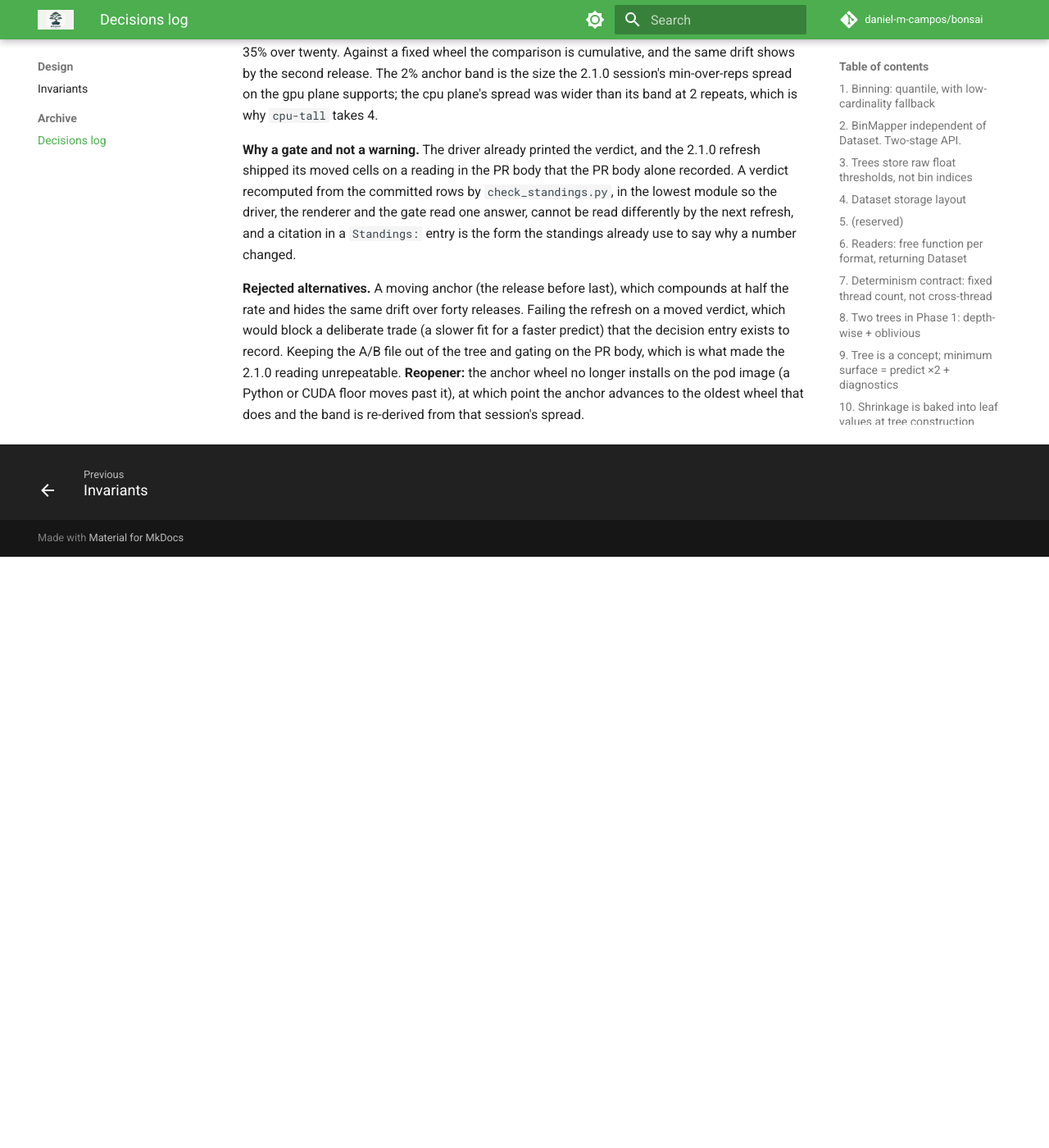
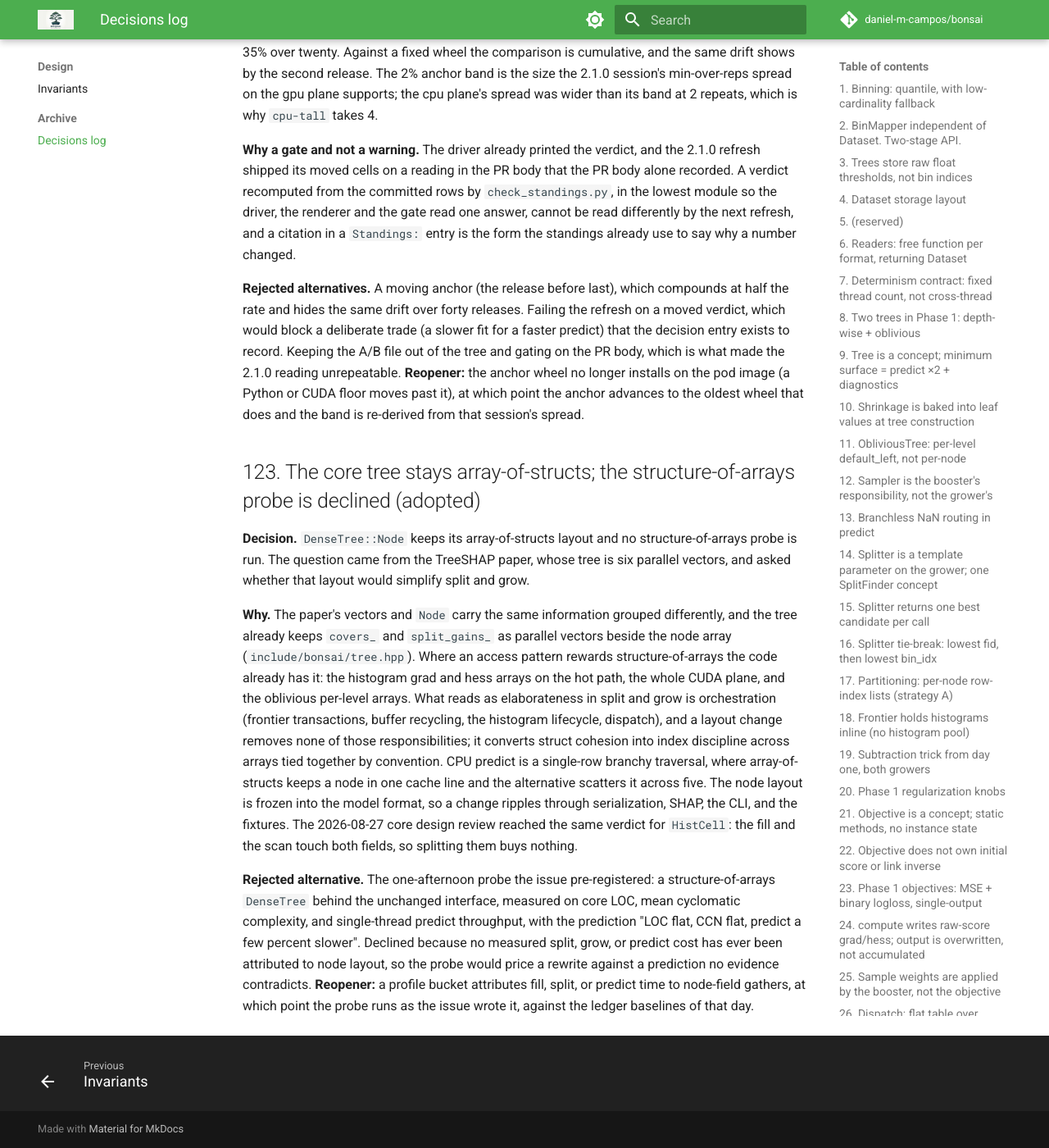
Before and after one commit to daniel-m-campos/bonsai, an MkDocs documentation site: the page built from docs/decisions.md, in a window 1280 px wide and 1400 px high, scrolled down 102097 px. Shown: the whole window at 82% size. Built offline with MkDocs 1.6.1 and Material for MkDocs 9.7.7, drawn with Linux system fonts in a browser that asks for light colours; comment, search, counter and statistics services are not loaded; before the commit the page ends 102776 px from its top, so only the background shows below that.

Commit message:
docs: decision 123, the core tree stays array-of-structs
Issue 200 asked whether a structure-of-arrays DenseTree would
simplify split and grow, and carried its own desk assessment: the
information is the same grouped differently, the tree is already
structure-of-arrays where access rewards it, the elaborateness is
orchestration rather than layout, predict favours one node per cache
line, and the layout is frozen into the model format. No measured
cost has been attributed to node layout since, so the pre-registered
probe is declined and the argument recorded once, with a reopener
on a profile bucket that names node-field gathers.

Ran: make docs-check (exit 0).

```diff
--- a/docs/decisions.md
+++ b/docs/decisions.md
@@ -1543,3 +1543,11 @@ The view arm's `eval-route` and `eval-loss` were the per-round host walk and hos
 **Why a gate and not a warning.** The driver already printed the verdict, and the 2.1.0 refresh shipped its moved cells on a reading in the PR body that the PR body alone recorded. A verdict recomputed from the committed rows by `check_standings.py`, in the lowest module so the driver, the renderer and the gate read one answer, cannot be read differently by the next refresh, and a citation in a `Standings:` entry is the form the standings already use to say why a number changed.
 
 **Rejected alternatives.** A moving anchor (the release before last), which compounds at half the rate and hides the same drift over forty releases. Failing the refresh on a moved verdict, which would block a deliberate trade (a slower fit for a faster predict) that the decision entry exists to record. Keeping the A/B file out of the tree and gating on the PR body, which is what made the 2.1.0 reading unrepeatable. **Reopener:** the anchor wheel no longer installs on the pod image (a Python or CUDA floor moves past it), at which point the anchor advances to the oldest wheel that does and the band is re-derived from that session's spread.
+
+## 123. The core tree stays array-of-structs; the structure-of-arrays probe is declined (adopted)
+
+**Decision.** `DenseTree::Node` keeps its array-of-structs layout and no structure-of-arrays probe is run. The question came from the TreeSHAP paper, whose tree is six parallel vectors, and asked whether that layout would simplify split and grow.
+
+**Why.** The paper's vectors and `Node` carry the same information grouped differently, and the tree already keeps `covers_` and `split_gains_` as parallel vectors beside the node array (`include/bonsai/tree.hpp`). Where an access pattern rewards structure-of-arrays the code already has it: the histogram grad and hess arrays on the hot path, the whole CUDA plane, and the oblivious per-level arrays. What reads as elaborateness in split and grow is orchestration (frontier transactions, buffer recycling, the histogram lifecycle, dispatch), and a layout change removes none of those responsibilities; it converts struct cohesion into index discipline across arrays tied together by convention. CPU predict is a single-row branchy traversal, where array-of-structs keeps a node in one cache line and the alternative scatters it across five. The node layout is frozen into the model format, so a change ripples through serialization, SHAP, the CLI, and the fixtures. The 2026-08-27 core design review reached the same verdict for `HistCell`: the fill and the scan touch both fields, so splitting them buys nothing.
+
+**Rejected alternative.** The one-afternoon probe the issue pre-registered: a structure-of-arrays `DenseTree` behind the unchanged interface, measured on core LOC, mean cyclomatic complexity, and single-thread predict throughput, with the prediction "LOC flat, CCN flat, predict a few percent slower". Declined because no measured split, grow, or predict cost has ever been attributed to node layout, so the probe would price a rewrite against a prediction no evidence contradicts. **Reopener:** a profile bucket attributes fill, split, or predict time to node-field gathers, at which point the probe runs as the issue wrote it, against the ledger baselines of that day.
```
